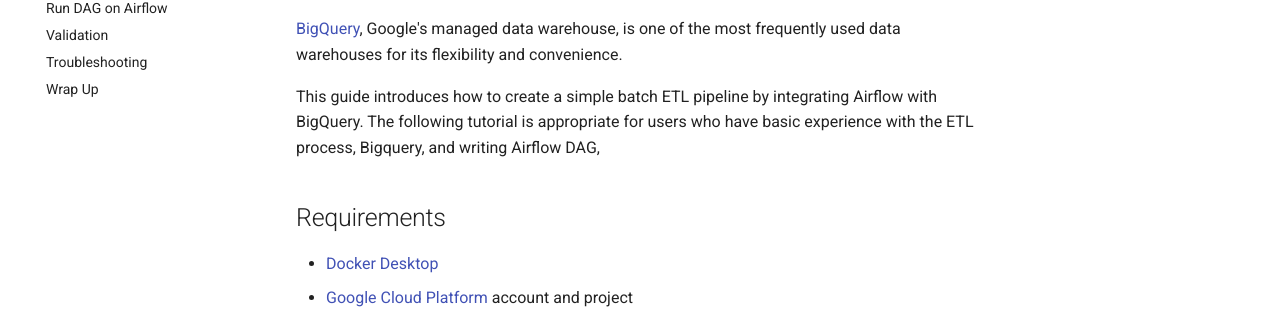
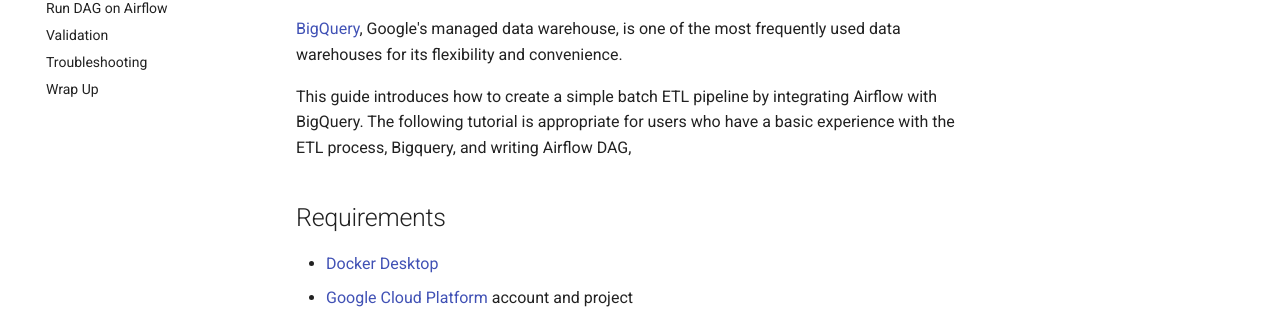
Before and after one commit to yoonhyejin/airflow-with-bigquery-guide, an MkDocs documentation site: the page built from docs/index.md, in a window 1280 px wide and 969 px high. Shown: the part 256-565 px from the top of the window. Built offline with MkDocs 1.6.1 and Material for MkDocs 9.7.7, drawn with Linux system fonts in a browser that asks for light colours; comment, search, counter and statistics services are not loaded.

Commit message:
fix: fix typo

```diff
--- a/docs/index.md
+++ b/docs/index.md
@@ -6,7 +6,7 @@
 [BigQuery](https://cloud.google.com/bigquery/), Google's managed data warehouse, is one of the most frequently used data warehouses for its flexibility and convenience.
 
 This guide introduces how to create a simple batch ETL pipeline by integrating Airflow with BigQuery.
-The following tutorial is appropriate for users who have basic experience with the ETL process, Bigquery, and writing Airflow DAG,
+The following tutorial is appropriate for users who have a basic experience with the ETL process, Bigquery, and writing Airflow DAG,
 
 ## Requirements
 - [Docker Desktop](https://www.docker.com/products/docker-desktop/)
```
Also changed, not shown: README.md (+1 -1 lines).
